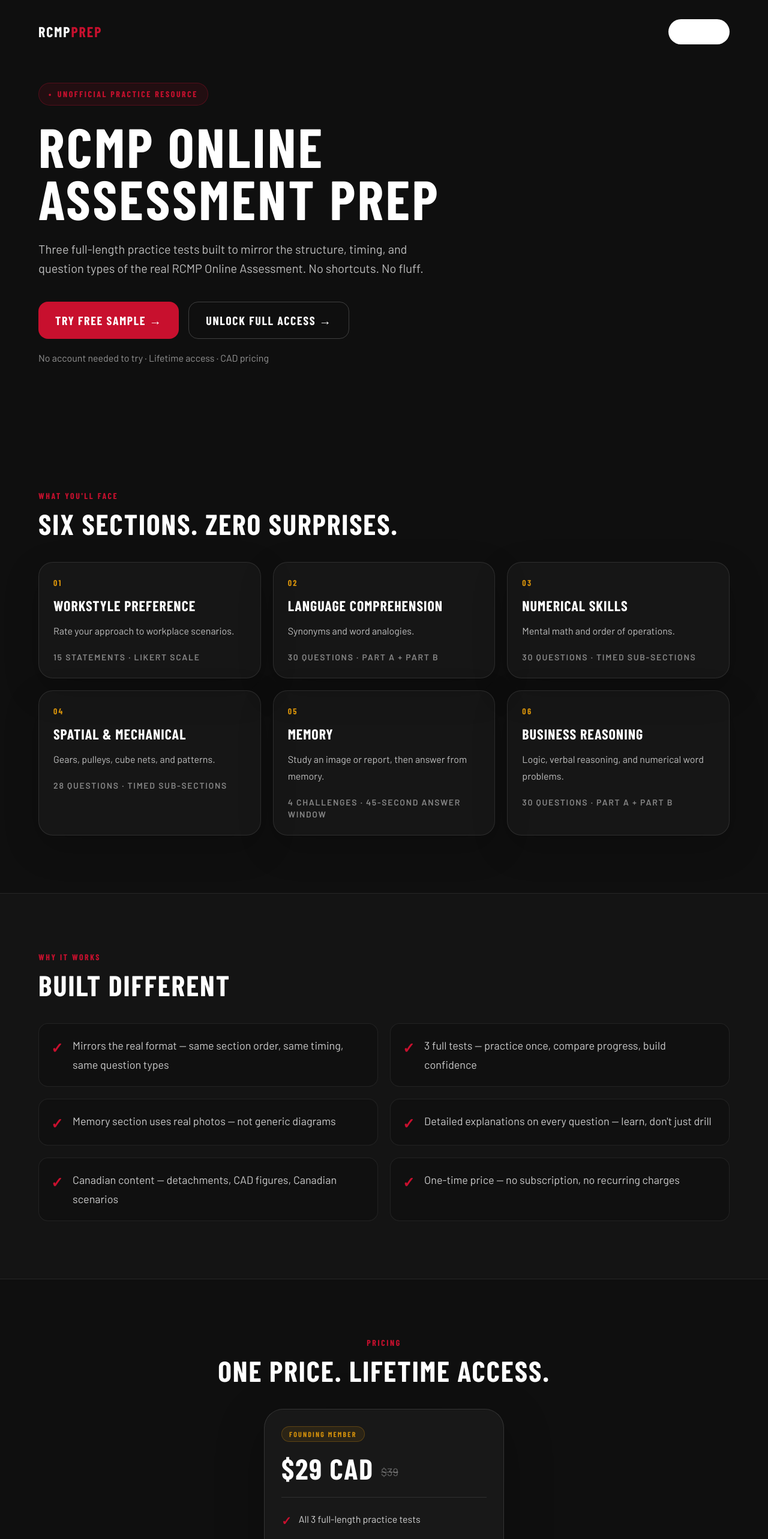
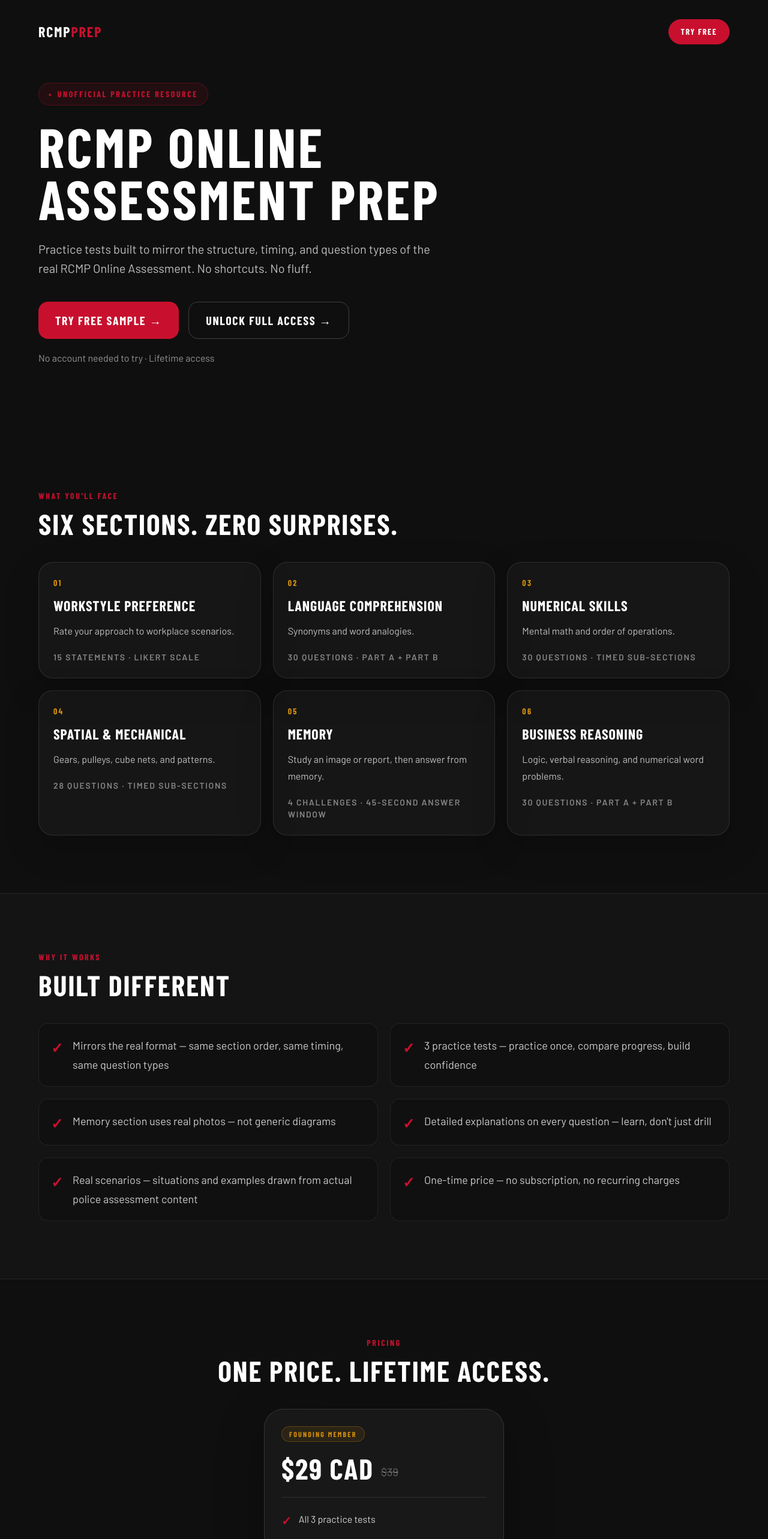
Before and after one commit to senowensops/rcmp-prep, a Next.js app: page / in a window 1280 px wide. Shown: the top 2566 px of the page at 60% size. Built offline with nearby package versions, Linux system fonts and the light colour scheme; a web font is replaced by a local one.

Commit message:
fix: remove Canadian-specific copy, full-length language, and nav button visibility

```diff
--- a/components/landing/Hero.tsx
+++ b/components/landing/Hero.tsx
@@ -10,7 +10,7 @@
           </Link>
           <Link
             href="/sample"
-            className="rounded-full border border-white/15 bg-white px-5 py-2.5 font-head text-sm font-bold uppercase tracking-[0.12em] text-[var(--dark)] transition hover:bg-white/90"
+            className="rounded-full border border-[var(--red)] bg-[var(--red)] px-5 py-2.5 font-head text-sm font-bold uppercase tracking-[0.12em] text-white transition hover:bg-[var(--red-dk)]"
           >
             Try Free
           </Link>
@@ -28,7 +28,7 @@
           </h1>
 
           <p className="mt-6 max-w-2xl text-lg leading-8 text-white/72 sm:text-xl">
-            Three full-length practice tests built to mirror the structure, timing, and question types of the real RCMP Online Assessment. No shortcuts. No fluff.
+            Practice tests built to mirror the structure, timing, and question types of the real RCMP Online Assessment. No shortcuts. No fluff.
           </p>
 
           <div className="mt-10 flex flex-col gap-4 sm:flex-row">
@@ -47,7 +47,7 @@
           </div>
 
           <p className="mt-5 text-sm text-white/55 sm:text-base">
-            No account needed to try · Lifetime access · CAD pricing
+            No account needed to try · Lifetime access
           </p>
         </div>
       </div>
--- a/components/landing/Pricing.tsx
+++ b/components/landing/Pricing.tsx
@@ -2,7 +2,7 @@
 import { FoundingMemberCounter } from "@/components/landing/FoundingMemberCounter";
 
 const features = [
-  "All 3 full-length practice tests",
+  "All 3 practice tests",
   "6 sections per test",
   "Timed sections matching real assessment",
   "Answer explanations on every question",
--- a/components/landing/WhyItWorks.tsx
+++ b/components/landing/WhyItWorks.tsx
@@ -1,9 +1,9 @@
 const bullets = [
   "Mirrors the real format — same section order, same timing, same question types",
-  "3 full tests — practice once, compare progress, build confidence",
+  "3 practice tests — practice once, compare progress, build confidence",
   "Memory section uses real photos — not generic diagrams",
   "Detailed explanations on every question — learn, don't just drill",
-  "Canadian content — detachments, CAD figures, Canadian scenarios",
+  "Real scenarios — situations and examples drawn from actual police assessment content",
   "One-time price — no subscription, no recurring charges",
 ];
 
```
